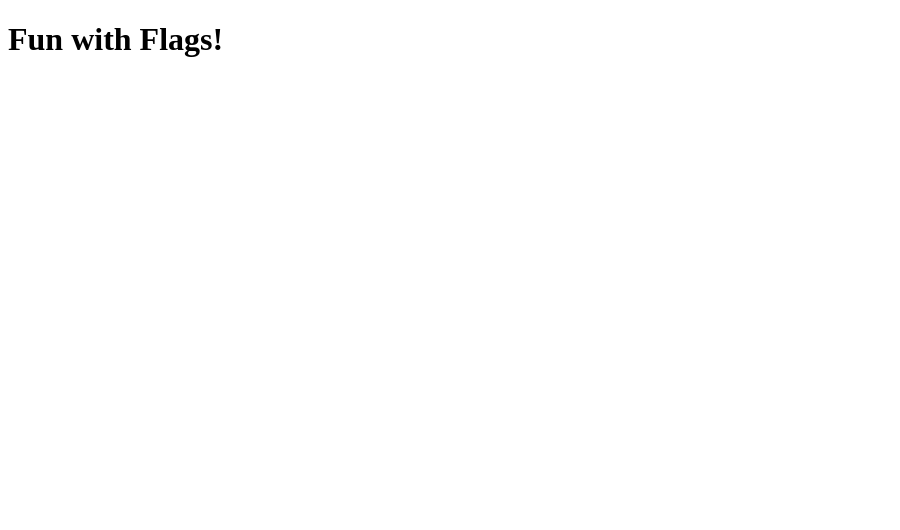
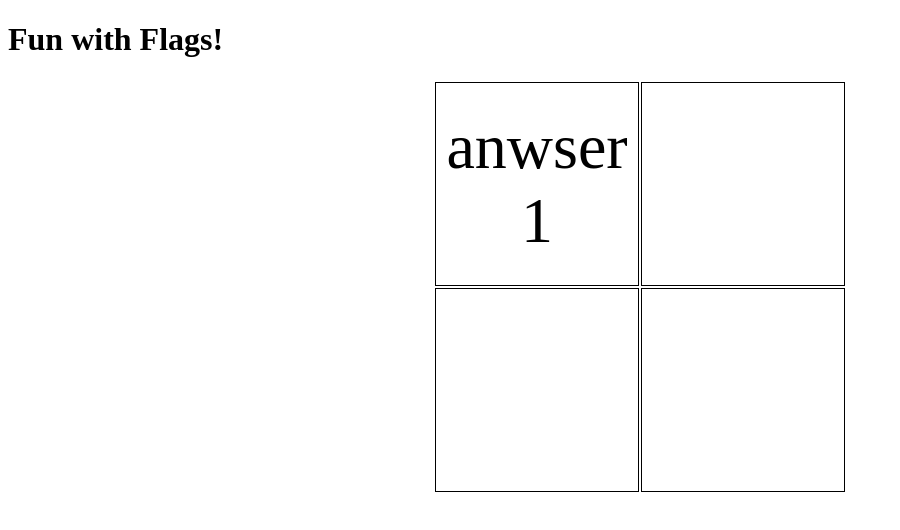
Before and after one commit to mas250/sparta_global_flag_game, a plain HTML site: page index.html in a window 1280 px wide. Shown: the whole page, without its empty margins (0-900 px from the left). Drawn offline with Linux system fonts and the light colour scheme.

Commit message:
css added with anwser grid

```diff
--- /dev/null
+++ b/css/index.css
@@ -0,0 +1,17 @@
+button {
+	background-color: white;
+	margin: 5px;
+	border-radius: 50px;
+}
+
+table {
+  margin: 0 auto;
+  border-radius:10px;
+}
+td {
+  border: 1px solid black;
+  width: 200px;
+  height: 200px;
+  text-align: center;
+  font-size: 4em;
+}
--- a/index.html
+++ b/index.html
@@ -3,9 +3,33 @@
   <head>
     <meta charset="utf-8">
     <title>flag game</title>
+    <link rel="stylesheet" href="css/index.css">
   </head>
   <body>
+    <div class="container">
+      <!-- <button class="button">3</button> -->
     <h1>Fun with Flags!</h1>
+          <table>
+    <thead>
+      <tr>
+        <td data-num="0">anwser 1</td>
+        <td data-num="1"></td>
+
+      </tr>
+    </thead>
+    <tbody>
+      <tr>
+        <td data-num="3"></td>
+        <td data-num="4"></td>
+
+      </tr>
+    </tbody>
+
+    </table>
+
+
+    </div>
+
     <script src="js/index.js" charset="utf-8"></script>
   </body>
 </html>
```
Also changed, not shown: index.css (added).
